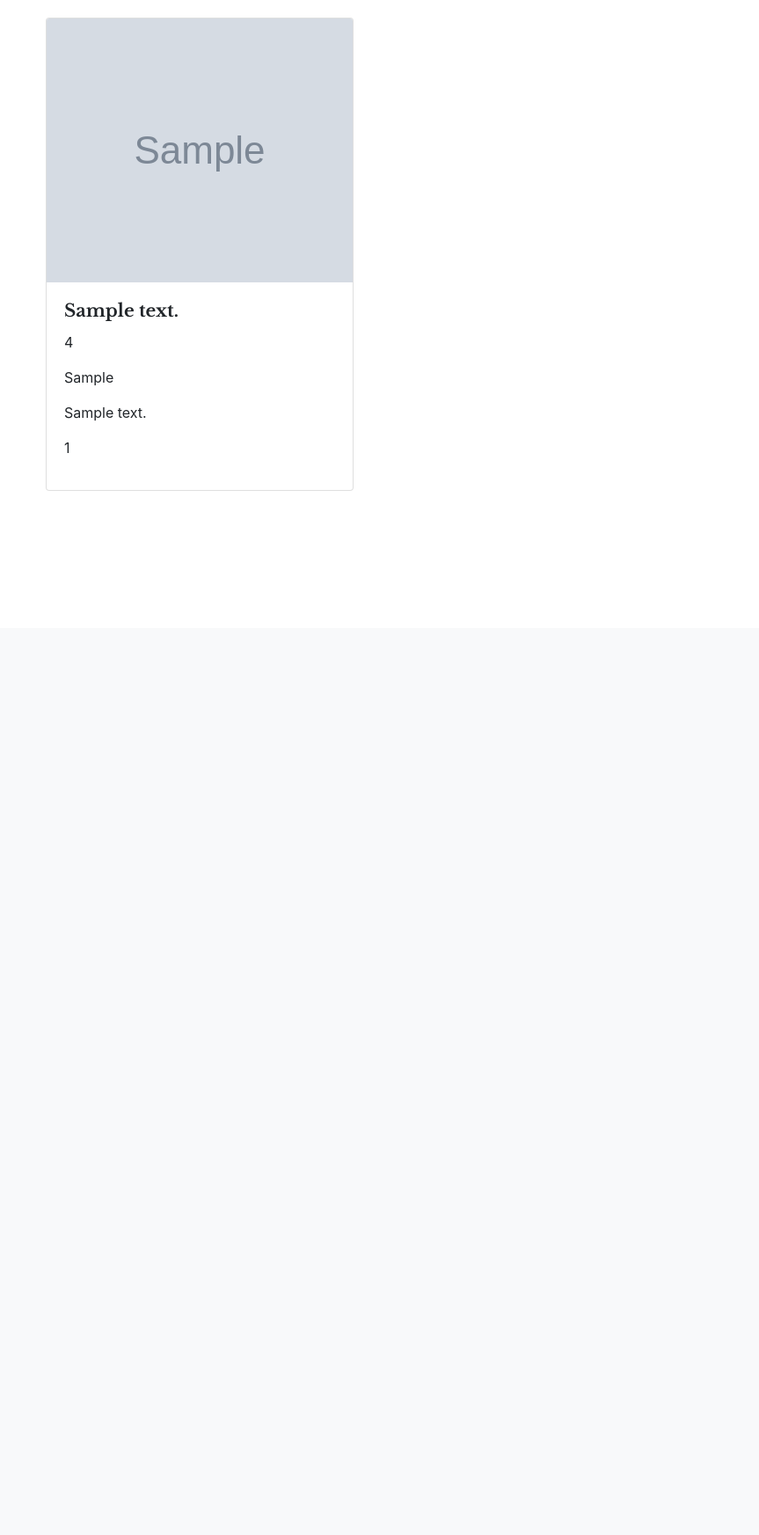
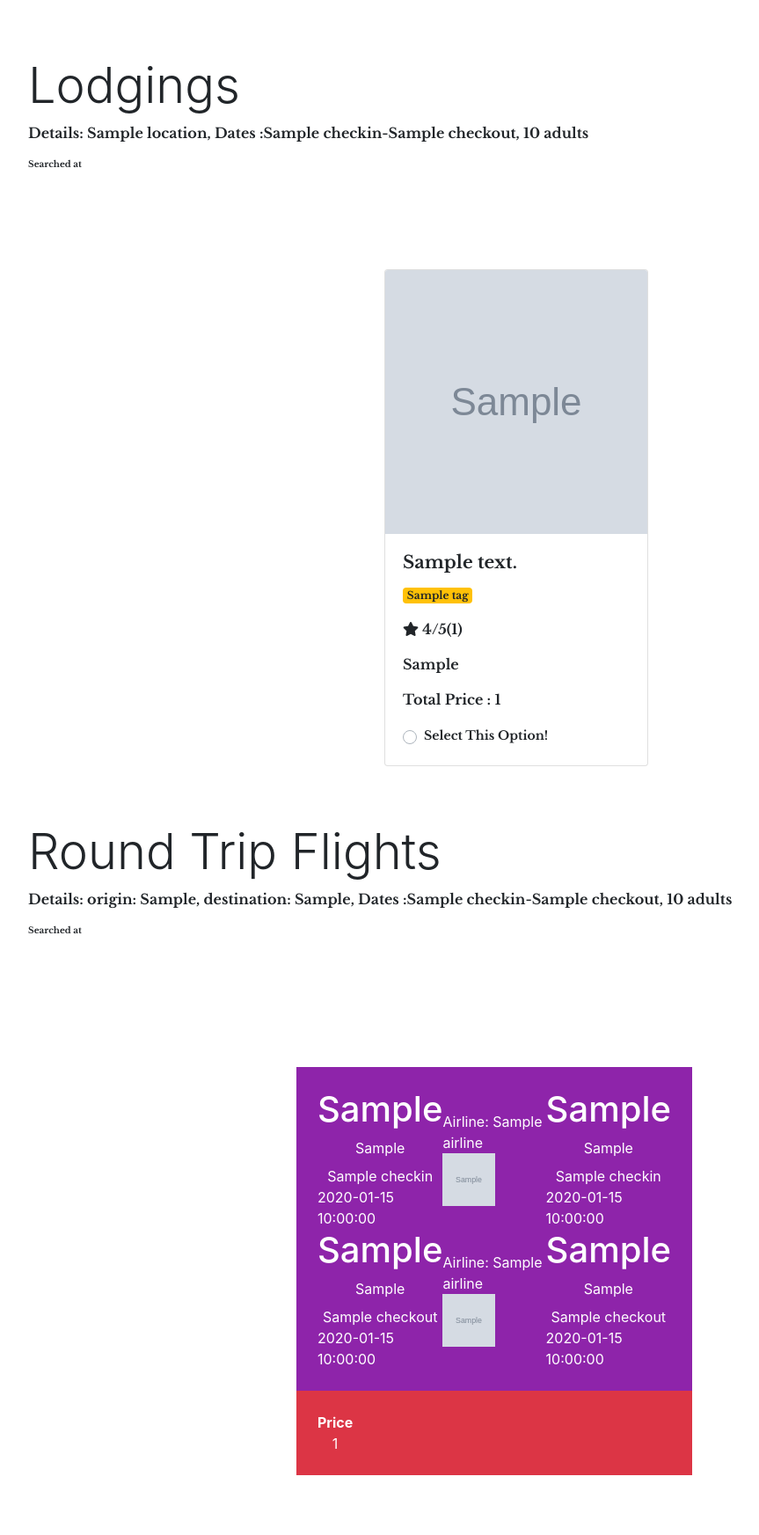
Before and after one commit to jonathanlei/dream-vacay, a Flask app: template templates/results.html in a window 1280 px wide. Shown: the part 86-1831 px from the top of the page at 88% size, without its empty margins (53-916 px from the left). Before the commit the page ends 644 px from the top, so only its background shows below. Run offline with Flask 2, Linux system fonts and the light colour scheme; the template is opened without the code that fills it: most values are stand-ins (such as "Sample title", 1, 10 or a date in 2020); grey boxes marked "Sample" are stand-in pictures; some libraries are stand-ins or nearby versions.

Commit message:
finished UI results

```diff
--- a/airbnb.py
+++ b/airbnb.py
@@ -4,6 +4,7 @@
 import re
 from models import Lodgings_List, Lodging
 import itertools
+from lodging_sort import sort_and_filter_lodgings
 
 
 test_input = {"city_destination": "Houston--TX--United-States",
@@ -31,9 +32,11 @@
     try:
         listing_info["rating"] = (div_section.findChild("span", string=re.compile("^Rating"))
                                   .getText()[7:10])
+        listing_info["num_ratings"] = div_section.findChild("span", string=re.compile("reviews")).text
     except AttributeError:
         # no rating, add as None
         listing_info["rating"] = None
+        listing_info["num_ratings"] = 0
     # total price
     total_text = div_section.findChildren("button")[-1].text
     total_index = total_text.index("total")
@@ -44,6 +47,8 @@
 
     # description
     listing_info["description"] = div_section.findChild("img")["alt"]
+
+    listing_info["lodging_type"] = "Airbnb"
 
     return Lodging.fromdict(listing_info)
 
@@ -56,8 +61,8 @@
     search_input["tab_id"] = "home_tab"
     search_input["location"] = search_input["city_destination"]
     search_input.pop("city_destination")
+
     r = requests.get(url=AIRBNB_URL, params=search_input)
-
     soup = BeautifulSoup(r.content, 'html.parser')
     itemlist = soup.find_all(itemprop="itemListElement")
 
@@ -66,4 +71,5 @@
     for listing in itemlist:
         lodgings_list.add_lodging(get_single_listing_info(listing))
 
+    lodgings_list.lodgings = sort_and_filter_lodgings(lodgings_list.lodgings)
     return lodgings_list
--- a/app.py
+++ b/app.py
@@ -83,9 +83,9 @@
                     "adults": request.args.get("adults"),
                     "checkin": request.args.get("checkin"),
                     "checkout": request.args.get("checkout")}
-    flights = get_flights_list_info(search_input)
-    lodgings = get_listings_info(search_input)
-    return render_template("results.html", lodgings=lodgings, flights=flights)
+    flights_list = get_flights_list_info(search_input)
+    lodgings_list = get_listings_info(search_input)
+    return render_template("results.html", lodgings_list=lodgings_list, flights_list=flights_list)
 
 
 def construct_search_url(base_url, form):
--- a/flights.py
+++ b/flights.py
@@ -92,9 +92,6 @@
                             statuses=statuses)
 
 
-
-
-
 def get_flights_list_info(search_inputs):
     """ Given a kayak.com flights info url, scrape page and
     return a list of flight info """
@@ -114,7 +111,7 @@
     # Brute forcing a URL here because need to enable JS or else have to use Selenium
     # and you have to provide URL to driver for Selenium
     # Sleeping for randint seconds so Kayak doesn't trigger recapcha
-    sleep(randint(4, 10))
+    sleep(randint(4, 8))
     driver.get(FLIGHTS_INFO_URL)
 
     # Waiting until page fully loads, tags for best / cheapest flights are in right places
--- a/static/stylesheets/style.css
+++ b/static/stylesheets/style.css
@@ -2,23 +2,24 @@
     height: 60px;
     width: 60px;
 }
-#explore-btn{
+
+.small-text{
+  font-size: 10px;
+}
+
+#explore-btn, h3, .btn-info, .card-title, .btn-link, p{
     font-family: 'Libre Baskerville', serif;
 }
-.btn-link {
-    font-family: 'Libre Baskerville', serif;
-}
-.card-title{
-    font-family: 'Libre Baskerville', serif;
-}
+
 label {
     font-family: 'Libre Baskerville', serif;
     font-size: 14px;
 }
-.btn-info{
-    font-family: 'Libre Baskerville', serif;
+
+
+.jumbotron{
+  background-color: white;
 }
-
 
 .img-fluid{
     max-width: 100%;
@@ -28,8 +29,10 @@
 .card {
     margin-top: 20px;
     margin-left: 20px;
-    margin-right: 20px
+    margin-right: 20px;
+    margin-bottom: 20px;
 }
+
 #home-page {
   background: url("/static/images/travel-background.jpg") no-repeat center center fixed;
   -webkit-background-size: cover;
@@ -82,3 +85,6 @@
     background-color: DodgerBlue !important;
     color: #ffffff;
   }
+.bg-top {
+    background: #8E24AA
+}
--- a/templates/base.html
+++ b/templates/base.html
@@ -13,7 +13,6 @@
 
 
 <script src="https://ajax.googleapis.com/ajax/libs/jquery/2.1.3/jquery.min.js"></script>
-<script src="papaparse.min.js"></script>
 
     <link rel="stylesheet"
           href="https://use.fontawesome.com/releases/v5.3.1/css/all.css">
--- a/templates/results.html
+++ b/templates/results.html
@@ -3,27 +3,111 @@
 
 {% block content%}
 <body>
+    <div class="jumbotron jumbotron-fluid">
+        <div class="container">
+            <h6 class="display-4">Lodgings</h6>
+            <p>Details: {{lodgings_list.location.replace("--",", ").replace("-"," ")}},
+                Dates :{{lodgings_list.checkin}}-{{lodgings_list.checkout}},
+                {{lodgings_list.adults}} adults</p>
+            <p class = "small-text"> Searched at {{lodgings_list.searchTime}}</p>
+        </div>
+    </div>
     <div class="container">
+        <form action="">
         <div class="row">
+    {% for lodging in lodgings_list.lodgings %}
 
-    {% for lodging in lodgings.lodgings %}
-    <div class="col-lg-4 col-md-6 col-12">
-    <div class="card " style="width: 350px;" id="{{lodging.description}}">
+    <div class="col">
+    <div class="card m-auto" style="width: 300px;" id="{{lodging.description}}">
         <div>
             <img src="{{lodging.img_url}}" class="card-img-top img-fluid" alt="{{lodging.room_type}}">
         </div>
         <div class="card-body">
             <h5 class="card-title">{{lodging.description}}</h5>
-            <p>{{lodging.rating}}</p>
-            <p>{{lodging.room_type}}</p>
-            <p>{{lodging.description}}</p>
-            <p>{{lodging.total_price}}</p>
+            {% if lodging.tags %}
+            <p>
+                {% for tag in lodging.tags %}
+                {% if tag == "cheapest" %}
+                    <span class="badge badge-success">{{tag}}</span>
+                {% elif tag == "best rated" %}
+                    <span class="badge badge-primary">{{tag}}</span>
+                {% elif tag == "most popular" %}
+                    <span class="badge badge-danger">{{tag}}</span>
+                {% else %}
+                    <span class="badge badge-warning">{{tag}}</span>
+                {% endif %}
+                {% endfor %}
+            </p>
+            {% endif %}
+            <p> <i class="fa fa-star" aria-hidden="true"></i> {{lodging.rating}}/5({{lodging.num_ratings}})</p>
+            <p></p>
+            <p> {{lodging.room_type}}</p>
+            <p>Total Price : {{lodging.total_price}}</p>
+            <div class="custom-control custom-radio custom-control-inline">
+                <input type="radio" id="{{lodging.description}}" name="{{lodging.description}}" class="custom-control-input">
+                <label class="custom-control-label" for="{{lodging.description}}">Select This Option!</label>
+            </div>
             </div>
     </div>
+    </div>
+
     {% endfor %}
+
     </div>
+        </form>
+            </div>
+
+
+        <div class="jumbotron jumbotron-fluid">
+            <div class="container">
+                <h6 class="display-4">Round Trip Flights</h6>
+                <p>Details:
+                    origin: {{flights_list.city_origin.replace("--",", ").replace("-"," ")}},
+                    destination: {{flights_list.city_destination.replace("--",", ").replace("-"," ")}},
+                    Dates :{{flights_list.checkin}}-{{flights_list.checkout}},
+                    {{flights_list.adults}} adults</p>
+                <p class = "small-text"> Searched at {{flights_list.searchTime}}</p>
+            </div>
         </div>
+    {% for flight in flights_list.flights %}
+    <div class="container mt-5 mb-5">
+        <div class="d-flex justify-content-center row">
+            <div class="col-md-6">
+                <div class="card border-0" style="width: 450px;" >
+                    <div class="card-body d-flex flex-column justify-content-between text-white p-0">
+                        <div class="p-4 bg-top">
+                            <div class="d-flex flex-row justify-content-between">
+                                <div class="d-flex flex-column justify-content-between align-items-center">
+                                    <h1>{{flight.origin_flight.airport_origin}}</h1><span class="mb-2">{{flights_list.city_origin}}</span><span>{{flights_list.checkin}}</span><span>{{flight.origin_flight.takeoff_time}}</span>
+                                </div>
+                                <div class="d-flex flex-column justify-content-center">Airline: {{flight.origin_flight.airlines["name"]}} <img src="{{flight.origin_flight.airlines['airline_logo']}} " alt=""></div>
+                                <div class="d-flex flex-column justify-content-between align-items-center">
+                                    <h1>{{flight.origin_flight.airport_destination}}</h1><span class="mb-2">{{flights_list.city_destination}}</span><span>{{flights_list.checkin}}</span><span>{{flight.origin_flight.landing_time}}</span>
+                                </div>
+                            </div>
+                            <div class="d-flex flex-row justify-content-between">
+                                <div class="d-flex flex-column justify-content-between align-items-center">
+                                    <h1>{{flight.return_flight.airport_origin}}</h1><span class="mb-2">{{flights_list.city_destination}}</span><span>{{flights_list.checkout}}</span><span>{{flight.return_flight.takeoff_time}}</span>
+                                </div>
+                                <div class="d-flex flex-column justify-content-center">Airline: {{flight.return_flight.airlines["name"]}} <img src="{{flight.return_flight.airlines['airline_logo']}} " alt=""></div>
+                                <div class="d-flex flex-column justify-content-between align-items-center">
+                                    <h1>{{flight.return_flight.airport_destination}}</h1><span class="mb-2">{{flights_list.city_origin}}</span><span>{{flights_list.checkout}}</span><span>{{flight.return_flight.landing_time}}</span>
+                                </div>
+                            </div>
+                        </div>
+
+                        <div class="bg-danger p-4">
+                            <div class="d-flex flex-column justify-content-between">
+                                <div class="d-flex flex-row justify-content-between text-center">
+                                    <div><span class="d-block font-weight-bold">Price</span><span>{{flight.total_price}}</span></div>
+                                </div>
+                            </div>
+                        </div>
+                    </div>
+                </div>
             </div>
+        </div>
+    {% endfor %}
 
 
     </body>
```
Also changed, not shown: lodging_sort.py (added, +65 -0 lines), models.py (+57 -9 lines), package-lock.json (deleted).
